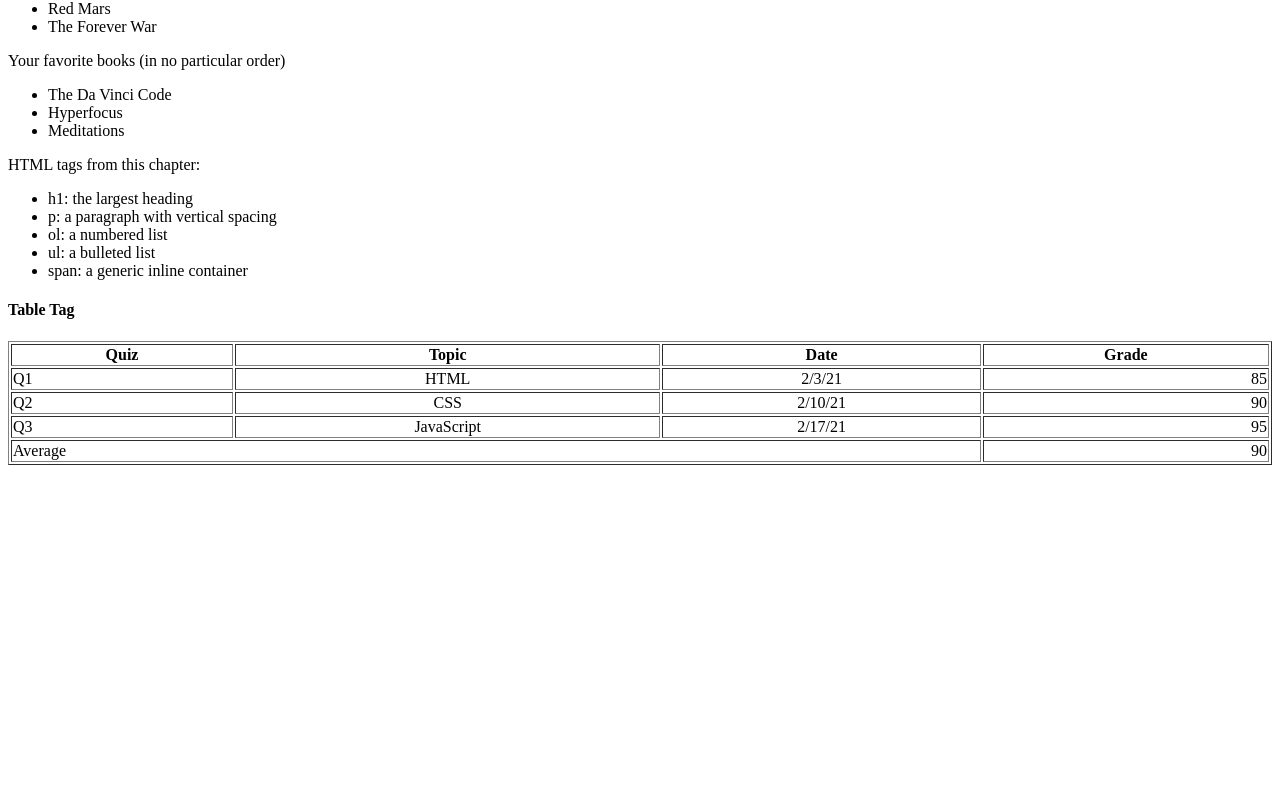
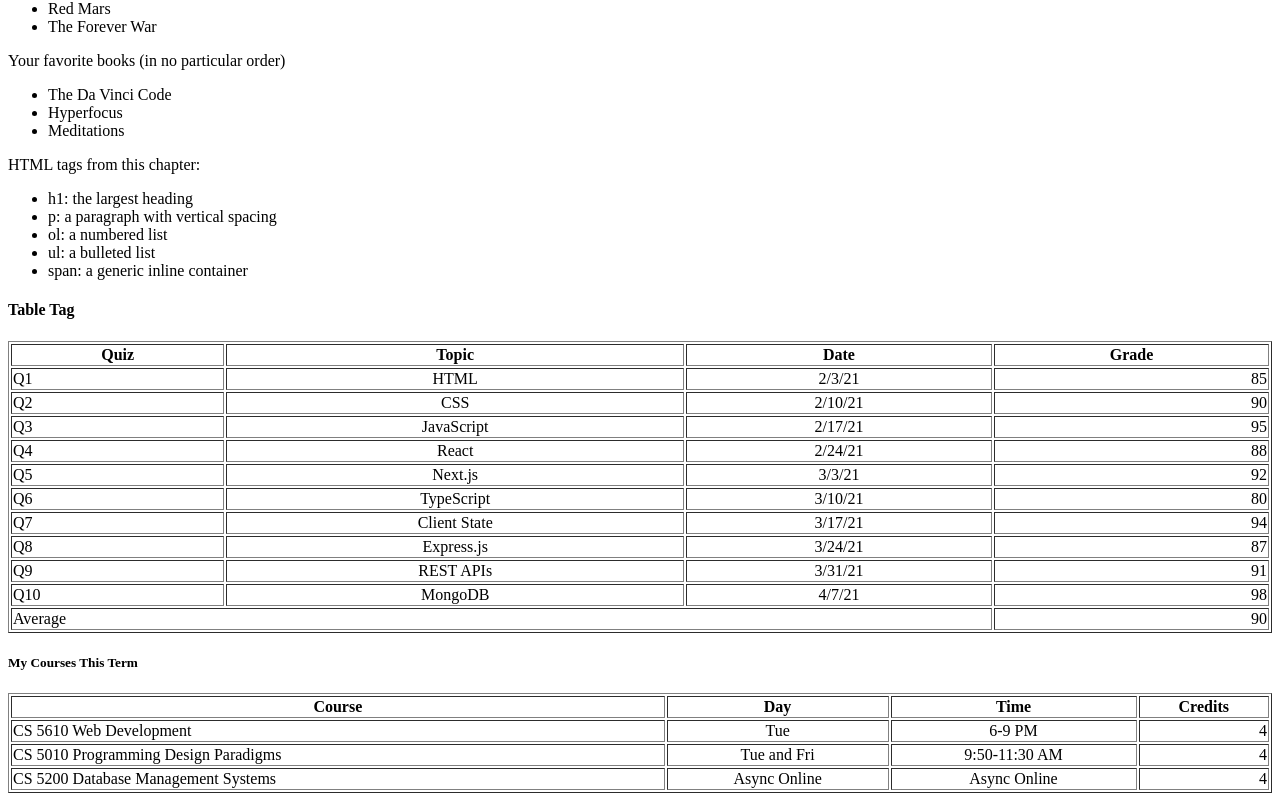
Before and after one commit to sesha-2k3/webdev-client, a Next.js app: page /labs/lab1 in a window 1280 px wide. Shown: the part 1742-2543 px from the top of the page. Before the commit the page ends 2215 px from the top, so only its background shows below. Built offline with nearby package versions, Linux system fonts and the light colour scheme.

Commit message:
tables ex

```diff
--- a/app/labs/lab1/Tables.tsx
+++ b/app/labs/lab1/Tables.tsx
@@ -30,6 +30,49 @@ export default function Tables() {
             <td align="center">2/17/21</td>
             <td align="right">95</td>
           </tr>
+          {/* With AI: Q4 to Q10 */}
+          <tr>
+            <td>Q4</td>
+            <td align="center">React</td>
+            <td align="center">2/24/21</td>
+            <td align="right">88</td>
+          </tr>
+          <tr>
+            <td>Q5</td>
+            <td align="center">Next.js</td>
+            <td align="center">3/3/21</td>
+            <td align="right">92</td>
+          </tr>
+          <tr>
+            <td>Q6</td>
+            <td align="center">TypeScript</td>
+            <td align="center">3/10/21</td>
+            <td align="right">80</td>
+          </tr>
+          <tr>
+            <td>Q7</td>
+            <td align="center">Client State</td>
+            <td align="center">3/17/21</td>
+            <td align="right">94</td>
+          </tr>
+          <tr>
+            <td>Q8</td>
+            <td align="center">Express.js</td>
+            <td align="center">3/24/21</td>
+            <td align="right">87</td>
+          </tr>
+          <tr>
+            <td>Q9</td>
+            <td align="center">REST APIs</td>
+            <td align="center">3/31/21</td>
+            <td align="right">91</td>
+          </tr>
+          <tr>
+            <td>Q10</td>
+            <td align="center">MongoDB</td>
+            <td align="center">4/7/21</td>
+            <td align="right">98</td>
+          </tr>
         </tbody>
         <tfoot>
           <tr>
@@ -38,6 +81,39 @@ export default function Tables() {
           </tr>
         </tfoot>
       </table>
+
+      {/* On your own: replace the bracketed placeholders with your real courses */}
+      <h5>My Courses This Term</h5>
+      <table id="wd-your-table" border={1} width="100%">
+        <thead>
+          <tr>
+            <th>Course</th>
+            <th align="center">Day</th>
+            <th align="center">Time</th>
+            <th>Credits</th>
+          </tr>
+        </thead>
+        <tbody>
+          <tr>
+            <td>CS 5610 Web Development</td>
+            <td align="center">Tue</td>
+            <td align="center">6-9 PM</td>
+            <td align="right">4</td>
+          </tr>
+          <tr>
+            <td>CS 5010 Programming Design Paradigms</td>
+            <td align="center">Tue and Fri</td>
+            <td align="center">9:50-11:30 AM</td>
+            <td align="right">4</td>
+          </tr>
+          <tr>
+            <td>CS 5200 Database Management Systems</td>
+            <td align="center">Async Online</td>
+            <td align="center">Async Online</td>
+            <td align="right">4</td>
+          </tr>
+        </tbody>
+      </table>
     </div>
   );
 }
```
